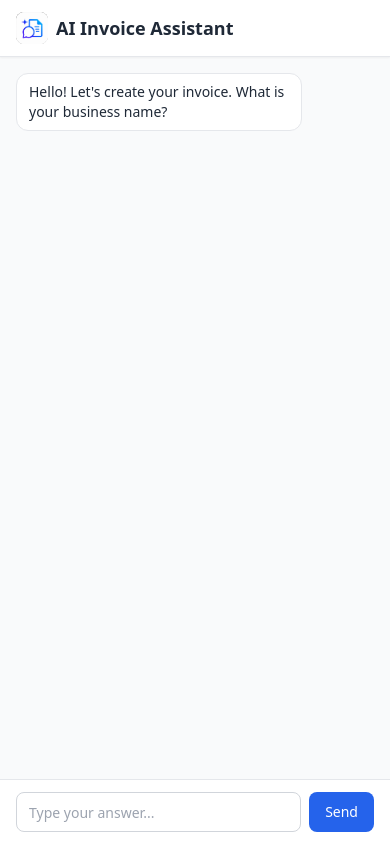
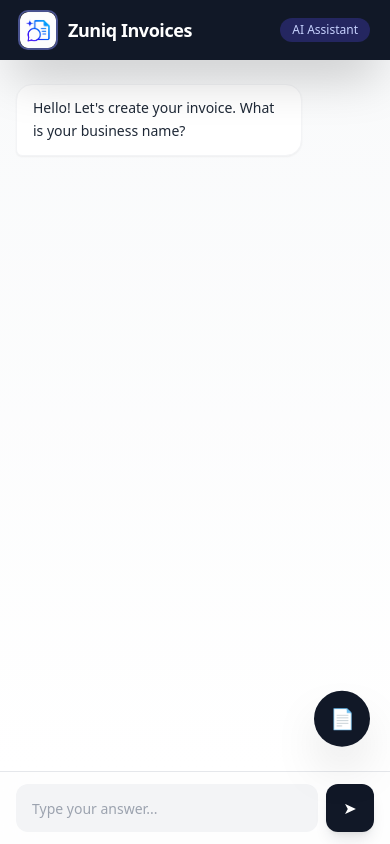
Before and after one commit to zuniqcomputers-crypto/zuniq-ai-invoices, a Next.js app: page /new in a window 390 px wide. Built offline with nearby package versions, Linux system fonts and the light colour scheme.

Commit message:
premium chat UI with dark header and glass input

```diff
--- a/src/app/new/page.tsx
+++ b/src/app/new/page.tsx
@@ -9,13 +9,12 @@ export default function NewInvoice() {
     client_address: "", items: [], subtotal: 0, tax_percentage: 0, discount: 0, total: 0,
     currency: "USD", due_date: "", issue_date: new Date().toISOString().split("T")[0], notes: ""
   });
-
   const [messages, setMessages] = useState([{ sender: "ai", text: "Hello! Let's create your invoice. What is your business name?" }]);
   const [input, setInput] = useState("");
+  const [showPreview, setShowPreview] = useState(false);
   const chatEndRef = useRef<HTMLDivElement>(null);
 
   const isComplete = !!invoiceData.business_name && !!invoiceData.client_name && invoiceData.items.length > 0;
-
   useEffect(() => { chatEndRef.current?.scrollIntoView({ behavior: "smooth" }); }, [messages]);
 
   const handleSend = async () => {
@@ -25,54 +24,42 @@ export default function NewInvoice() {
     setMessages(newMessages);
     setInput("");
     try {
-      const res = await fetch("/api/chat", {
-        method: "POST",
-        headers: { "Content-Type": "application/json" },
-        body: JSON.stringify({ message: text, currentData: invoiceData, conversationHistory: [] }),
-      });
+      const res = await fetch("/api/chat", { method: "POST", headers: { "Content-Type": "application/json" }, body: JSON.stringify({ message: text, currentData: invoiceData, conversationHistory: [] }) });
       const data = await res.json();
-      if (data.error) {
-        setMessages([...newMessages, { sender: "ai", text: "Sorry, something went wrong." }]);
-      } else {
-        setInvoiceData(data.updatedData);
-        setMessages([...newMessages, { sender: "ai", text: data.reply }]);
-      }
-    } catch (err) {
-      setMessages([...newMessages, { sender: "ai", text: "Network error." }]);
-    }
+      if (data.error) setMessages([...newMessages, { sender: "ai", text: "Sorry, something went wrong." }]);
+      else { setInvoiceData(data.updatedData); setMessages([...newMessages, { sender: "ai", text: data.reply }]); }
+    } catch (err) { setMessages([...newMessages, { sender: "ai", text: "Network error." }]); }
   };
 
   const handleFinalize = async () => {
-    const res = await fetch("/api/invoice/create", {
-      method: "POST",
-      headers: { "Content-Type": "application/json" },
-      body: JSON.stringify(invoiceData),
-    });
-    if (res.ok) {
-      window.location.href = "/";
-    } else {
-      alert("Failed to save.");
-    }
+    const res = await fetch("/api/invoice/create", { method: "POST", headers: { "Content-Type": "application/json" }, body: JSON.stringify(invoiceData) });
+    if (res.ok) window.location.href = "/";
+    else alert("Failed to save.");
   };
 
   return (
     <div className="flex flex-col h-screen bg-gray-50">
-      {/* Header with logo */}
-      <header className="px-4 py-3 bg-white border-b flex items-center gap-2 shadow-sm">
-        <div className="h-8 w-8 rounded-lg overflow-hidden">
-          <img src="/logo.png" alt="Logo" className="h-full w-full object-cover" />
+      {/* Dark Premium Header */}
+      <header className="px-5 py-3 bg-gray-900 text-white flex items-center justify-between shadow-2xl z-10">
+        <div className="flex items-center gap-3">
+          <div className="h-9 w-9 rounded-lg overflow-hidden ring-2 ring-indigo-400/50">
+            <img src="/logo.png" alt="Logo" className="h-full w-full object-cover" />
+          </div>
+          <h1 className="text-lg font-bold tracking-tight">Zuniq Invoices</h1>
         </div>
-        <h1 className="text-lg font-semibold text-gray-800">AI Invoice Assistant</h1>
+        <div className="text-xs px-3 py-1 bg-indigo-600/30 rounded-full text-indigo-200 font-medium">
+          AI Assistant
+        </div>
       </header>
 
       {/* Chat Area */}
-      <div className="flex-1 overflow-y-auto px-4 py-4 space-y-3">
+      <div className="flex-1 overflow-y-auto px-4 py-6 space-y-4 bg-gradient-to-b from-gray-50 to-white">
         {messages.map((msg, i) => (
-          <div key={i} className={`flex ${msg.sender === "user" ? "justify-end" : "justify-start"}`}>
-            <div className={`max-w-[80%] px-3 py-2 rounded-xl text-sm ${
+          <div key={i} className={`flex ${msg.sender === "user" ? "justify-end" : "justify-start"} animate-fade-in`}>
+            <div className={`max-w-[80%] px-4 py-3 rounded-2xl text-sm leading-relaxed shadow-sm ${
               msg.sender === "user"
-                ? "bg-blue-600 text-white"
-                : "bg-white border text-gray-800"
+                ? "bg-gradient-to-r from-indigo-600 to-blue-600 text-white rounded-br-md"
+                : "bg-white text-gray-800 rounded-bl-md border border-gray-100 shadow-sm"
             }`}>
               {msg.text}
             </div>
@@ -81,31 +68,56 @@ export default function NewInvoice() {
         <div ref={chatEndRef} />
       </div>
 
-      {/* Input */}
-      <div className="px-4 py-3 bg-white border-t flex items-center gap-2">
+      {/* Glassmorphism Input Bar */}
+      <div className="px-4 py-3 bg-white/80 backdrop-blur-lg border-t border-gray-200 flex items-center gap-2">
         <input
           value={input}
           onChange={(e) => setInput(e.target.value)}
           onKeyDown={(e) => e.key === "Enter" && handleSend()}
           placeholder="Type your answer..."
-          className="flex-1 h-10 px-3 rounded-lg border border-gray-300 text-sm focus:outline-none focus:ring-2 focus:ring-blue-500"
+          className="flex-1 h-12 px-4 rounded-xl border-0 bg-gray-100 focus:outline-none focus:ring-2 focus:ring-indigo-500 text-sm transition"
         />
-        <button onClick={handleSend} className="h-10 px-4 rounded-lg bg-blue-600 text-white font-medium text-sm hover:bg-blue-700">
-          Send
+        <button onClick={handleSend} className="h-12 w-12 rounded-xl bg-gray-900 text-white flex items-center justify-center shadow-lg hover:bg-gray-800 active:scale-95 transition">
+          ➤
         </button>
         {isComplete && (
-          <button onClick={handleFinalize} className="h-10 px-4 rounded-lg bg-green-600 text-white font-medium text-sm hover:bg-green-700">
-            Finalize
+          <button onClick={handleFinalize} className="h-12 px-5 rounded-xl bg-gradient-to-r from-emerald-500 to-green-600 text-white font-semibold shadow-lg active:scale-95 transition text-sm">
+            Finalize ✨
           </button>
         )}
       </div>
 
-      {/* Desktop Preview (hidden on mobile) */}
-      <div className="hidden md:block fixed right-0 top-0 h-full w-1/2 bg-white border-l p-6 overflow-y-auto">
-        <h2 className="text-xl font-bold mb-4">📄 Live Preview</h2>
+      {/* Floating Preview Button (Mobile) */}
+      {!showPreview && (
+        <button onClick={() => setShowPreview(true)} className="md:hidden fixed bottom-24 right-5 h-14 w-14 rounded-full bg-gray-900 text-white shadow-2xl flex items-center justify-center animate-bounce-gentle z-40">
+          <span className="text-xl">📄</span>
+        </button>
+      )}
+
+      {/* Mobile Preview Sheet */}
+      {showPreview && (
+        <div className="md:hidden fixed inset-x-0 bottom-0 z-50 bg-white rounded-t-3xl shadow-2xl max-h-[85vh] overflow-y-auto animate-slide-up">
+          <div className="sticky top-0 bg-white pt-4 pb-2 px-6 flex justify-between items-center border-b border-gray-100">
+            <h2 className="text-lg font-bold text-gray-900">📄 Invoice Preview</h2>
+            <button onClick={() => setShowPreview(false)} className="text-gray-400 hover:text-gray-600 text-2xl">×</button>
+          </div>
+          <div className="p-4">
+            <InvoicePreview data={invoiceData} />
+            {isComplete && (
+              <button onClick={handleFinalize} className="mt-4 w-full py-3 rounded-xl bg-gradient-to-r from-emerald-500 to-green-600 text-white font-semibold shadow-lg">
+                Save & Finalize Invoice
+              </button>
+            )}
+          </div>
+        </div>
+      )}
+
+      {/* Desktop Preview (always visible) */}
+      <div className="hidden md:block fixed right-0 top-0 h-full w-1/2 bg-white border-l border-gray-200 p-6 overflow-y-auto shadow-2xl">
+        <h2 className="text-2xl font-bold mb-6 text-gray-900">📄 Live Preview</h2>
         <InvoicePreview data={invoiceData} />
         {isComplete && (
-          <button onClick={handleFinalize} className="mt-4 w-full py-2 rounded-lg bg-green-600 text-white font-semibold">
+          <button onClick={handleFinalize} className="mt-6 w-full py-3 rounded-xl bg-gradient-to-r from-emerald-500 to-green-600 text-white font-semibold shadow-lg">
             Save & Finalize Invoice
           </button>
         )}
```
